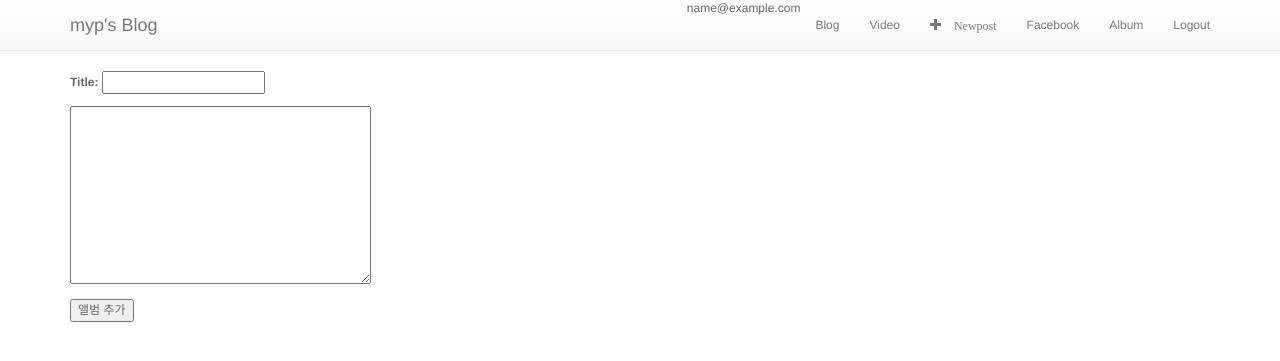
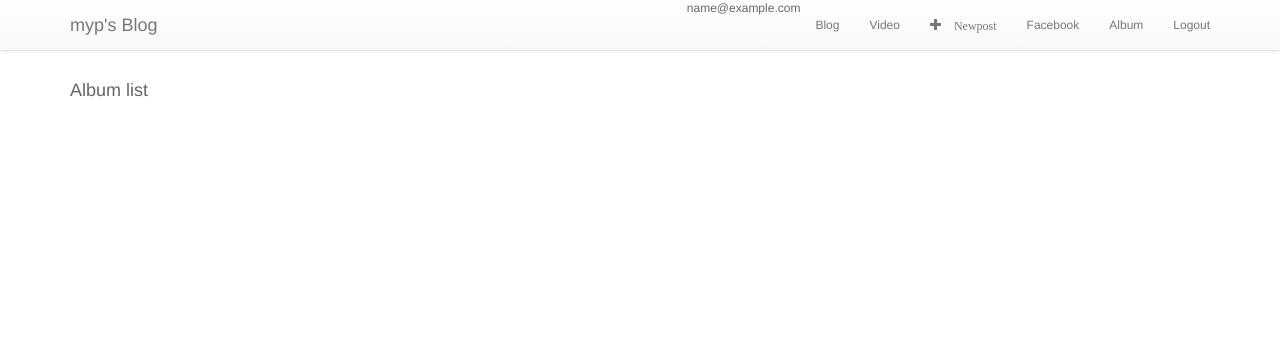
Before and after one commit to YongPilMoon/mysite, a Django app: page /album/ in a window 1280 px wide. Shown: the top 361 px of the page. Run offline with Django 3.2, Linux system fonts and the light colour scheme; the visitor is signed in with stand-in values (Sample User, id 1); data that the repository does not hold is empty; style sheets or scripts are compiled from the project's sources; parts of the project's set-up code (start-up, migrations or seed data) failed here and were passed over; some libraries are stand-ins or nearby versions.

Commit message:
album_list 디자인 수정

```diff
--- a/django_app/templates/album/album_list.html
+++ b/django_app/templates/album/album_list.html
@@ -1,17 +1,24 @@
 {% extends 'common/base.html' %}
 
 {% block content %}
- {% for album in albums %}
-    <a href="{%  url 'album:album_detail' album_pk=album.pk %}">
-        <p>{{forloop.counter}}. {{ album.title }}</p>
-    </a>
-    <p>앨범 설명: {{ album.description}}</p>
-    <p>앨범 소유자: {{ album.owner }}</p>
-    <a href="{% url 'album:album_edit' album_pk=album.pk %}" type="input">edit</a>
- {% endfor %}
-    <form action="" method="POST">
-        {% csrf_token %}
-        {{ form.as_p }}
-        <button type="input">앨범 추가</button>
-    </form>
+<div id="album_list">
+    <h4>Album list</h4>
+    <ul class="list-group">
+         {% for album in albums %}
+         <li class="list-group-item">
+             <span class="badge">{{ album.photo_set.count }}</span>
+            <div>
+                 <a href="{%  url 'album:album_detail' album_pk=album.pk %}">
+                    <strong>{{ album.title }}</strong>
+                </a>
+             </div>
+             <span>{{album.owner.email}}</span>
+             <a href="{% url 'album:album_edit' album_pk=album.pk %}" type="input">edit</a>
+             {% if album.description %}
+             <span> | {{album.description}}</span>
+             {% endif %}
+         </li>
+         {% endfor %}
+        </ul>
+</div>
 {% endblock %}
```
